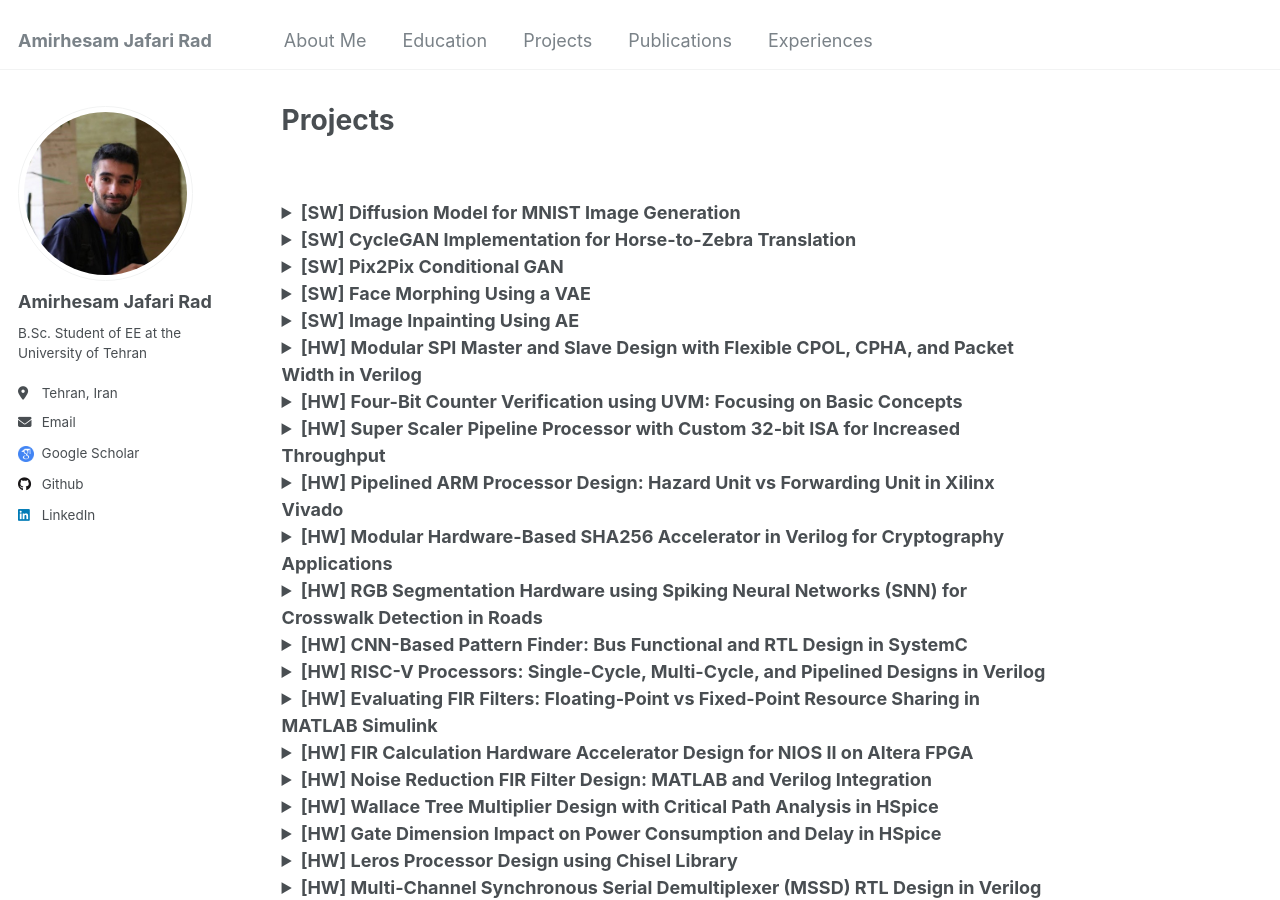
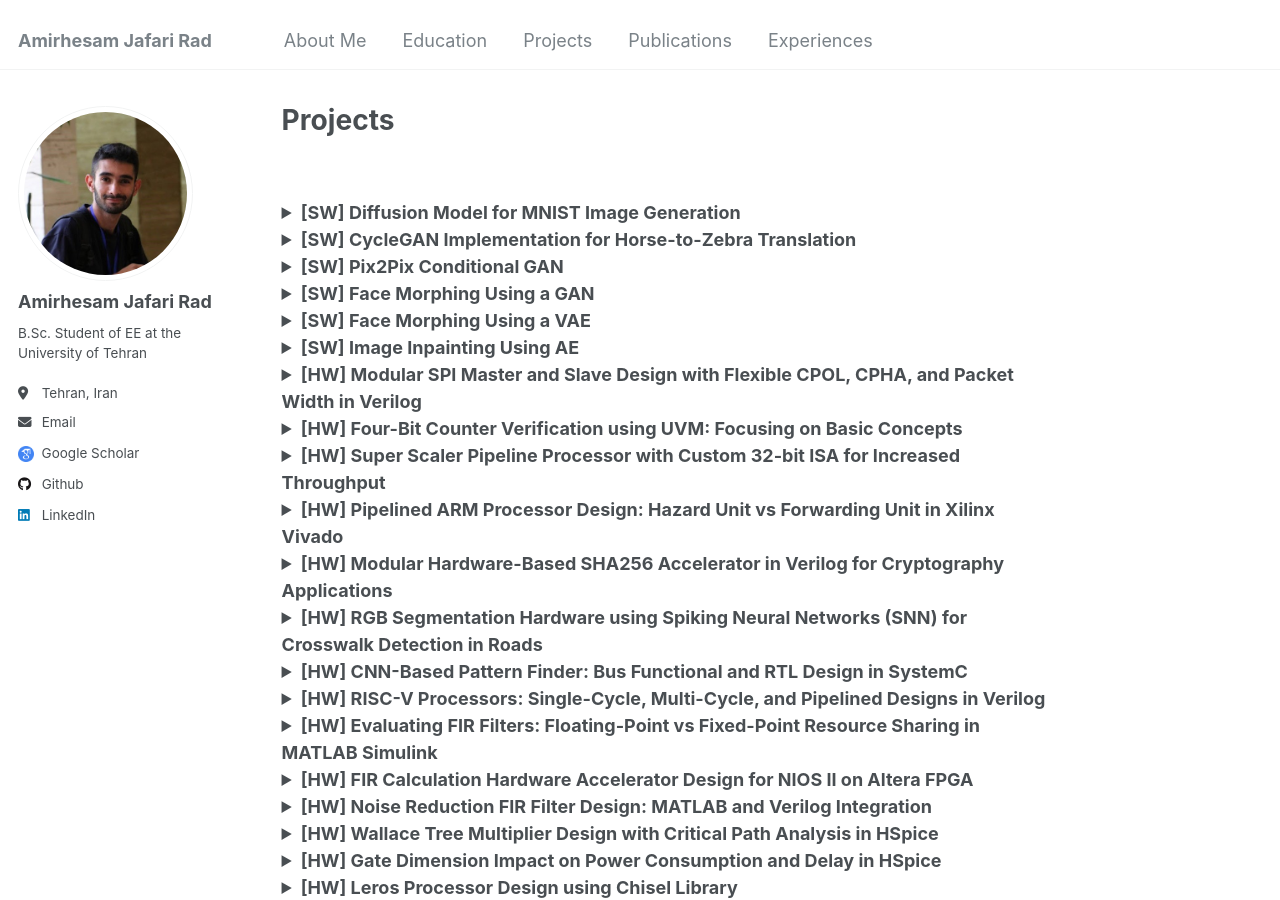
Before and after one commit to amirhjrad/amirhjrad.github.io, a Jekyll site: the page built from _pages/projects.md, in a window 1280 px wide and 900 px high. Built offline with Jekyll 4.4.1, drawn with Linux system fonts in a browser that asks for light colours.

Commit message:
modified:   _pages/projects.md

```diff
--- a/_pages/projects.md
+++ b/_pages/projects.md
@@ -34,6 +34,17 @@ author_profile: true
   </summary>
   <p>
     This project implements a pix2pix Generative Adversarial Network (GAN), a type of Conditional GAN (cGAN), for image-to-image translation, specifically converting satellite images to maps. The architecture is based on the original pix2pix paper by Isola et al. (2017), using a U-Net Generator and a PatchGAN Discriminator.
+    <br>
+    <!-- 🔗 <a href="https://github.com/amirhjrad/VLSI_layout" target="_blank">View on GitHub</a> -->
+  </p>
+</details>
+
+<details>
+  <summary>
+    <strong>[SW] Face Morphing Using a GAN</strong>
+  </summary>
+  <p>
+    This report details the implementation and evaluation of a Generative Adversarial Network (GAN) designed to generate and morph human face images.
     <br>
     <!-- 🔗 <a href="https://github.com/amirhjrad/VLSI_layout" target="_blank">View on GitHub</a> -->
   </p>
```
